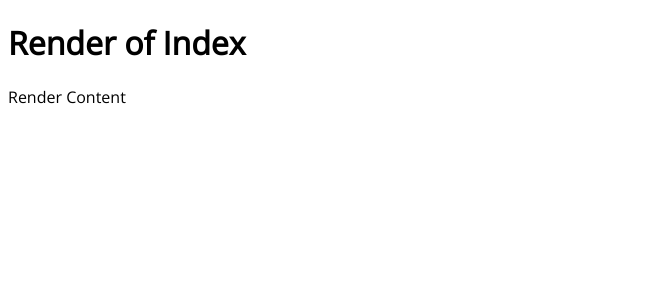
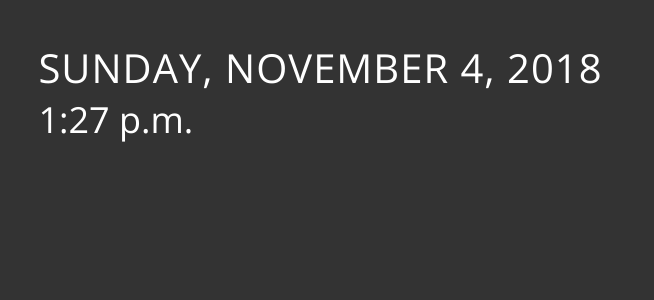
Before and after one commit to brodenbeck/picture-picture, a React app: page / in a window 1280 px wide. Shown: the top 300 px of the page, without its empty margins (0-654 px from the left). Built offline with nearby package versions, Linux system fonts and the light colour scheme.

Commit message:
updating npm packages and creating date/time component

```diff
--- /dev/null
+++ b/src/components/Datetime.jsx
@@ -0,0 +1,73 @@
+import React    from 'react';
+import ReactDom from 'react-dom';
+
+import './Datetime.scss'
+
+class Datetime extends React.Component {
+
+    constructor( props ) {
+
+        super( props );
+
+        this.state = {
+
+            date: new Date(),
+
+            months: [ 'January',   'February', 'March',    'April',
+                      'May',       'June',     'July',     'August',
+                      'September', 'October',  'November', 'December', ],
+
+            days: [ 'Sunday',   'Monday', 'Tuesday', 'Wednesday',
+                    'Thursday', 'Friday', 'Saturday', ],
+
+            hour: () => {
+
+                let hour = this.state.date.getHours();
+
+                if( hour > 12 ) hour -= 12;
+
+                return hour;
+            }
+        };
+    }
+
+    componentDidMount() {
+
+        this.timerID = setInterval( () => this.updateTime(), 1000 );
+    }
+
+    componentWillUnmount() {
+
+        clearInterval( this.timerID );
+    }
+
+    updateTime() {
+
+        this.setState({
+
+            date: new Date()
+        })
+    }
+
+    render() {
+
+        return (
+
+            <div className="datetime">
+                <p className="date">
+                    { this.state.days[ this.state.date.getDay() ] },&nbsp;
+                    { this.state.months[ this.state.date.getMonth() ] }&nbsp;
+                    { this.state.date.getDate() },&nbsp;
+                    { this.state.date.getFullYear() }
+                    </p>
+                <p className="time">
+                    { this.state.hour() }:
+                    { this.state.date.getMinutes() }
+                    { this.state.date.getHours() >= 12 ? ' p.m.' : ' a.m.' }
+                </p>
+            </div>
+        )
+    }
+}
+
+export default Datetime;
--- /dev/null
+++ b/src/components/Datetime.scss
@@ -0,0 +1,18 @@
+.datetime {
+
+    .date {
+
+        font-size: 40px;
+        letter-spacing: 1px;
+        color: white;
+        text-transform: uppercase;
+        margin: 0;
+    }
+
+    .time {
+
+        font-size: 36px;
+        color: white;
+        margin: 0;
+    }
+}
--- a/src/components/Page.jsx
+++ b/src/components/Page.jsx
@@ -1,18 +1,21 @@
-import React from 'react';
-// import './Page.scss';
+import React    from 'react';
+import Datetime from './Datetime.jsx';
+
+import './Page.scss';
 
 class Page extends React.Component {
-    constructor(props) {
-        super(props);
 
+    constructor( props ) {
+
+        super( props );
     }
 
     render() {
-        let content = "Render Content";
 
         return (
+
             <div className="dashboard__page">
-                {content}
+                <Datetime />
             </div>
         )
     }
--- a/src/components/Page.scss
+++ b/src/components/Page.scss
@@ -0,0 +1,10 @@
+.dashboard__page {
+
+    width: 94vw;
+    margin: 5vh auto;
+}
+
+.datetime {
+
+    width: 50vw;
+}
--- a/src/index.html
+++ b/src/index.html
@@ -1,16 +1,12 @@
 <!doctype html>
-
 <html>
-
     <head>
-    <meta charset="utf-8" />
+        <meta charset="utf-8">
         <meta name="viewport" content="width=device-width, initial-scale=1.0">
-    <title>Boilerplate Webpack</title>
+        <title>Picture, Picture</title>
     </head>
 
     <body>
-    <h1>Render of Index</h1>
         <div id="main"></div>
     </body>
-
 </html>
--- a/src/index.scss
+++ b/src/index.scss
@@ -1,7 +1,11 @@
-@import url( 'https://fonts.googleapis.com/css?family=Open+Sans');
+@import url( 'https://fonts.googleapis.com/css?family=Open+Sans' );
 $font-stack: 'Open Sans', sans-serif;
 
-html {
+html,
+body {
+
     height: 100%;
+    margin: 0;
     font-family: $font-stack;
+    background-color: #333333;
 }
```
Also changed, not shown: package.json (+9 -9 lines), src/index.jsx (+9 -5 lines), 1 other file (tests, documents, lock files or other folders). Lines whose indentation alone changed are shown as unchanged.
